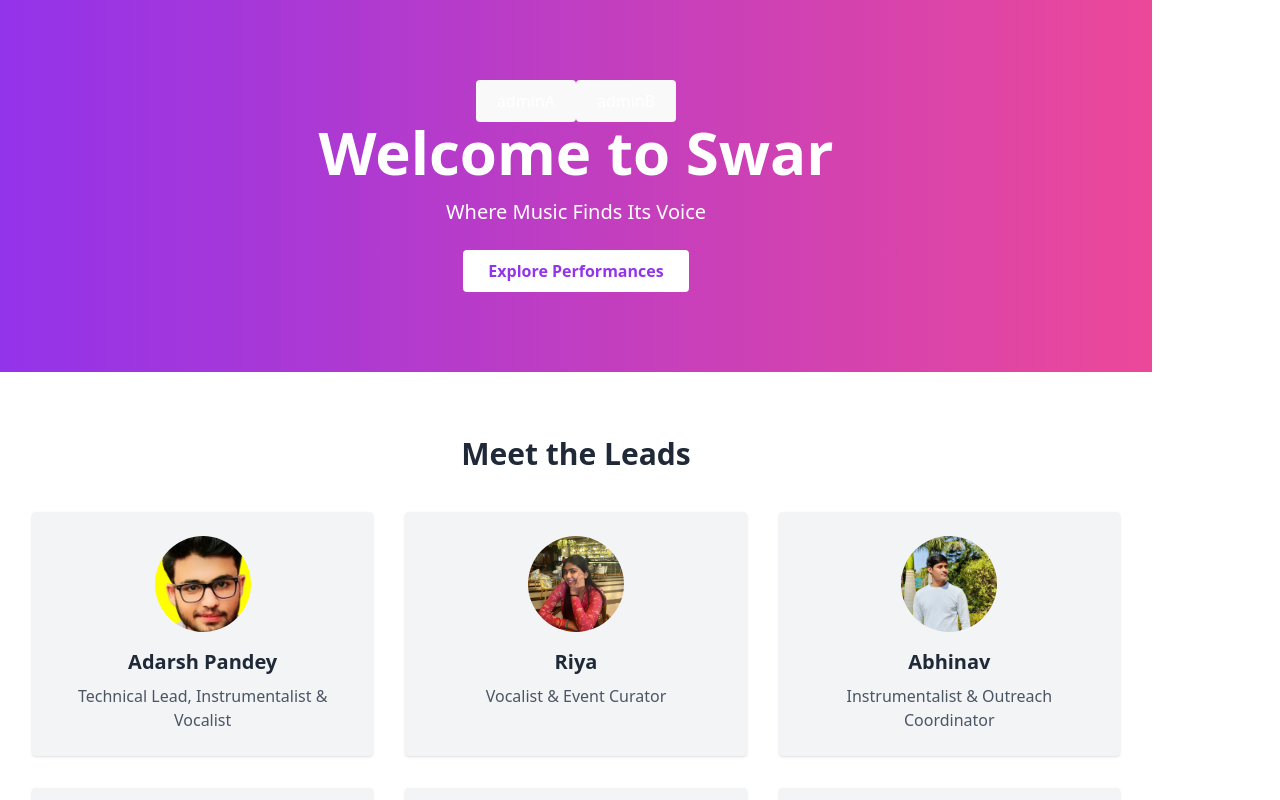
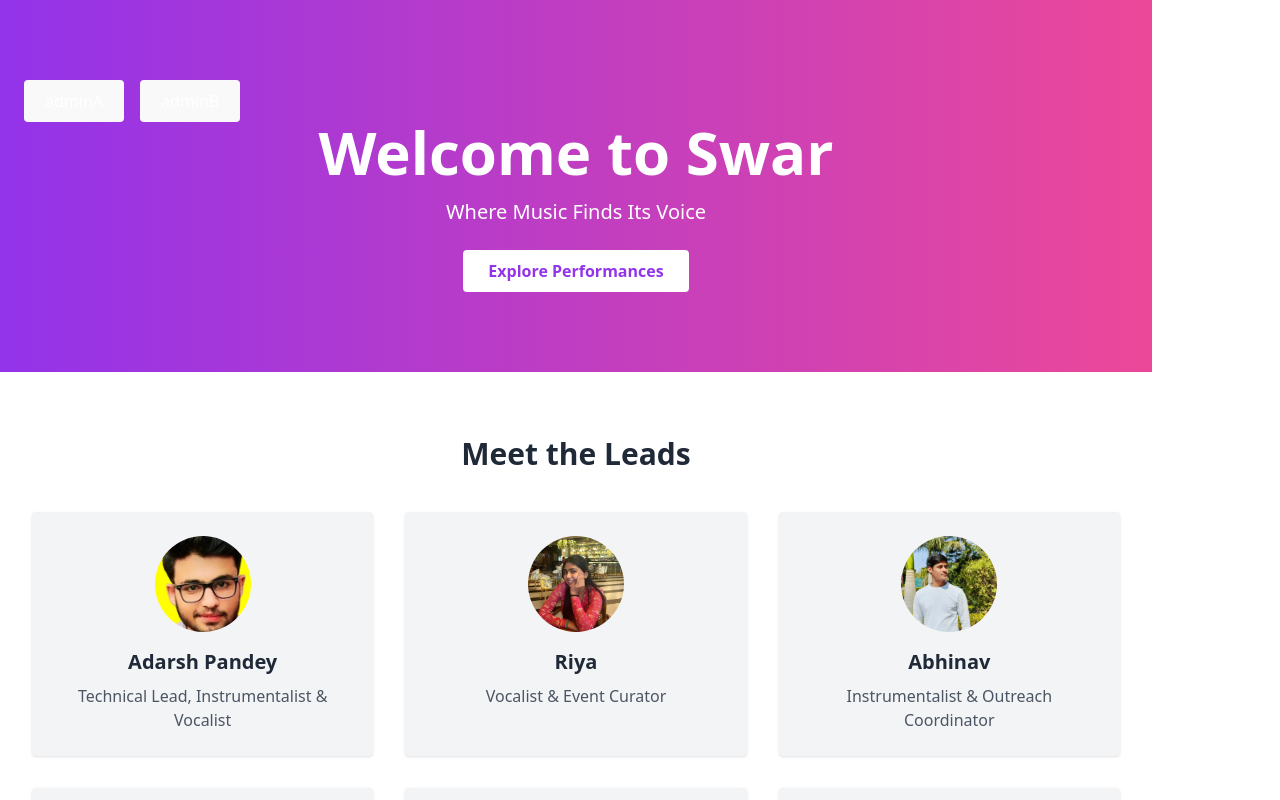
Before and after one commit to Adarsh1442005/swarfrontend, a React (Vite) app: page / in a window 1280 px wide. Shown: the top 800 px of the page. Built offline with nearby package versions, Linux system fonts and the light colour scheme.

Commit message:
audioadmin

```diff
--- a/src/home.jsx
+++ b/src/home.jsx
@@ -32,6 +32,7 @@ export function SwarHomePage() {
     <div className="bg-white text-gray-800 font-sans">
       {/* Hero Section */}
       <section className="bg-gradient-to-r from-purple-600 to-pink-500 text-white py-20 px-6 text-center">
+        <div class="flex flex-row space-x-4">
         <button
             onClick={admin}
             className="bg-black-500 text-white px-5 py-2 rounded hover:bg-pink-600 transition w-full sm:w-auto"
@@ -44,6 +45,7 @@ export function SwarHomePage() {
           >
             adminB
           </button>
+          </div>
         <div className="container mx-auto">
           <h1 className="text-4xl md:text-6xl font-bold mb-4">Welcome to Swar</h1>
           <p className="text-lg md:text-xl mb-6">Where Music Finds Its Voice</p>
```
